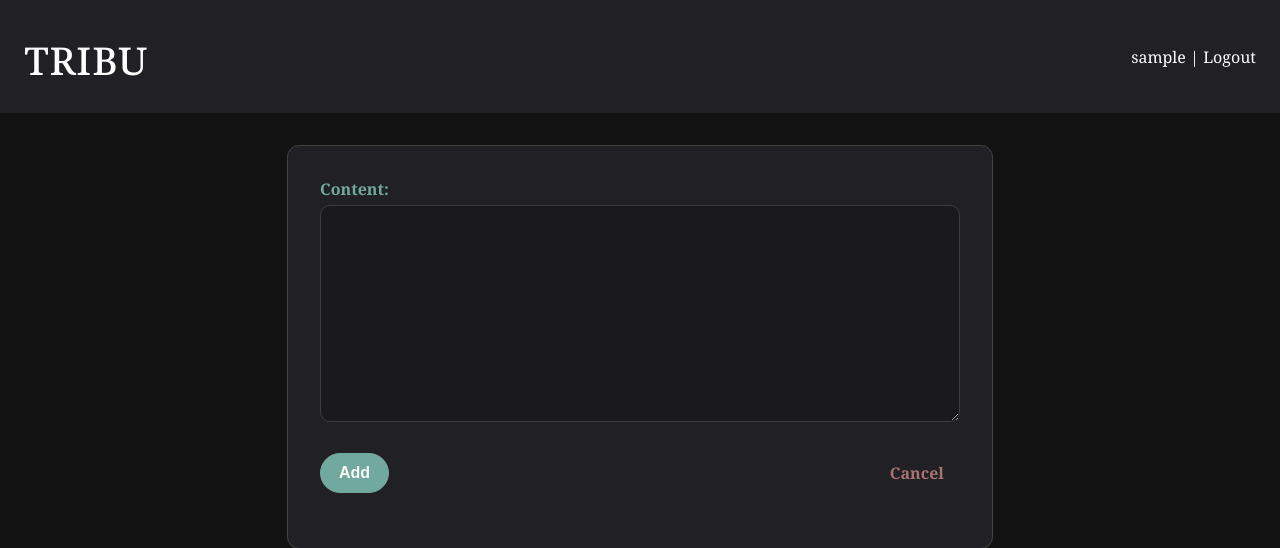
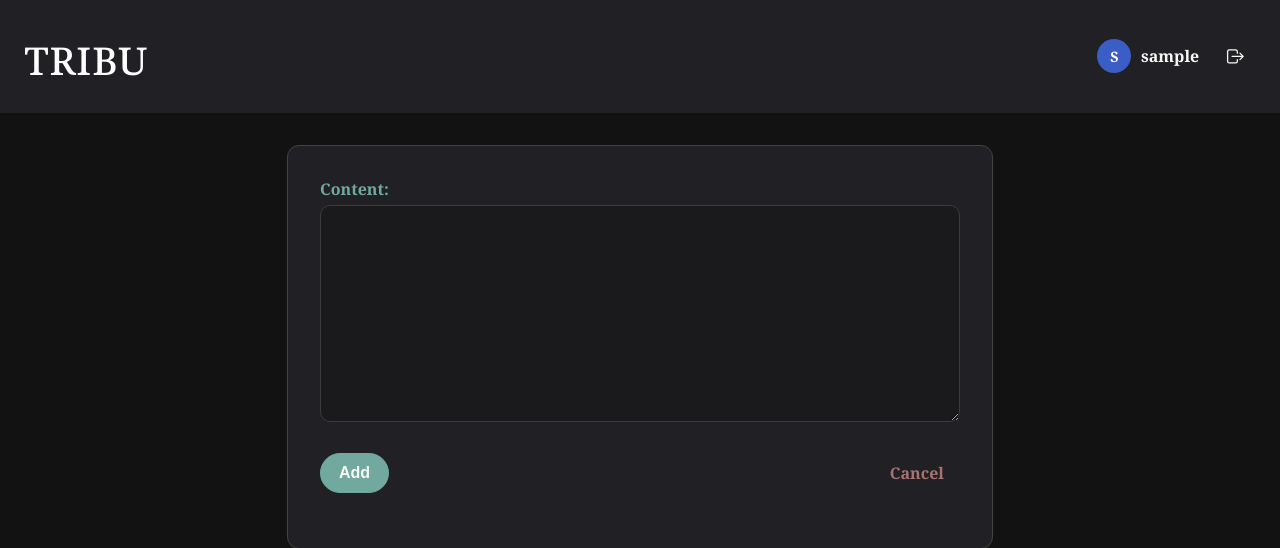
Before and after one commit to nalleon/tribu, a Django app: page /echos/add/ in a window 1280 px wide. Shown: the top 548 px of the page. Run offline with Django 5.2, Linux system fonts and the light colour scheme; the visitor is signed in with stand-in values (Sample User, id 1); parts of the project's set-up code (start-up, migrations or seed data) failed here and were passed over.

Commit message:
styles(header): Add new details to header.css and header.html

```diff
--- a/tribu/shared/static/css/base.css
+++ b/tribu/shared/static/css/base.css
@@ -12,6 +12,7 @@ body {
   justify-content: center;
 }
 
+/* Header general */
 .header {
   background-color: #212125;
   padding: 1.5rem;
@@ -23,6 +24,7 @@ body {
   align-items: center;
 }
 
+/* Title */
 .main-header .title {
   font-size: 3rem;
   margin: 0;
@@ -30,18 +32,67 @@ body {
 }
 
 .title a {
+  color: white;
   text-decoration: none;
-  color: white;
 }
 
-.auth {
-  font-size: 1rem;
-  text-align: right;
+/* AUTH SECTION NUEVA */
+.auth-container {
+  display: flex;
+  align-items: center;
+  gap: 1rem;
 }
 
-.auth a {
+.auth-user {
+  display: flex;
+  align-items: center;
+  gap: 0.6rem;
+  text-decoration: none;
+  color: #F8F9F4;
+}
+
+.username {
+  font-weight: bold;
+}
+
+.avatar {
+  width: 34px;
+  height: 34px;
+  border-radius: 50%;
+  overflow: hidden;
+  background: #3A5DC6;
+  display: flex;
+  align-items: center;
+  justify-content: center;
+}
+
+.avatar img {
+  width: 100%;
+  height: 100%;
+  object-fit: cover;
+}
+
+.avatar-fallback {
   color: white;
+  font-weight: bold;
+  font-size: 0.9rem;
+}
+
+.logout-btn {
+  display: inline-flex;
+  padding: 8px 10px;
+  border-radius: 12px;
   text-decoration: none;
+  transition: background-color 0.25s ease;
+}
+
+.logout-btn ion-icon {
+  font-size: 1.3rem;
+  color: #F8F9F4;
+}
+
+.logout-btn:hover {
+  background-color: #3A5DC6;
 }
 
 
--- a/tribu/shared/templates/header.html
+++ b/tribu/shared/templates/header.html
@@ -4,17 +4,30 @@
       <p class="title">
         <a href="{% url 'echos:echo-list' %}"> tribu </a>
       </p>
-      {% comment %}
-      <h2>{{ subtitle }}</h2>
-      {% endcomment %}
     </div>
+
     <div class="auth">
-      <p>
-        {% if user.is_authenticated %}
-        <a href="{% url 'users:me' %}"> {{ user.username }} </a> |
-        <a href="{% url 'logout' %}">Logout</a>
-        {% endif %}
-      </p>
+      {% if user.is_authenticated %}
+      <div class="auth-container">
+
+        <a href="{% url 'users:me' %}" class="auth-user">
+          <div class="avatar">
+            {% if user.profile.avatar and user.profile.avatar.url %}
+              <img src="{{ user.profile.avatar.url }}" alt="avatar">
+            {% else %}
+              <span class="avatar-fallback">{{ user.username|first|upper }}</span>
+            {% endif %}
+          </div>
+
+          <span class="username">{{ user.username }}</span>
+        </a>
+
+        <a href="{% url 'logout' %}" class="logout-btn">
+          <ion-icon name="log-out-outline"></ion-icon>
+        </a>
+
+      </div>
+      {% endif %}
     </div>
   </div>
 </div>
--- a/tribu/users/templates/users/profile/profile-echos.html
+++ b/tribu/users/templates/users/profile/profile-echos.html
@@ -1,7 +1,6 @@
 {% extends "base.html" %}
 {% load static %}
 {% block content %}
-{% include "header.html" %}
   {% if messages %}
     <ul class="messages">
         {% for message in messages %}
```
Also changed, not shown: tribu/media/avatars/pr4.png (added).
